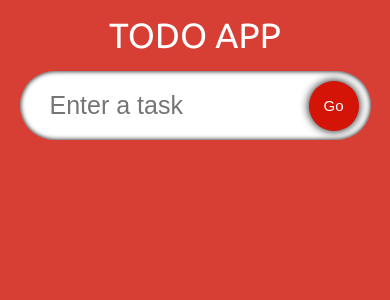
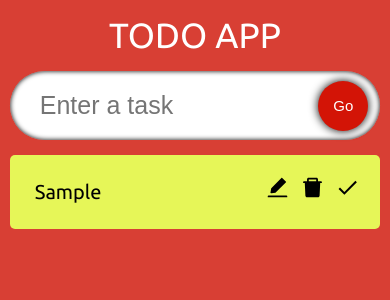
Before and after one commit to orpic/typescript-react, a React (Vite) app: page / in a window 390 px wide. Both pictures are taken after typing "Sample" into the empty fields and a click on the button "Go". Shown: the top 300 px of the page. Built offline with nearby package versions, Linux system fonts and the light colour scheme.

Commit message:
edit done functionlaity completed

```diff
--- a/src/components/SingleTodo.tsx
+++ b/src/components/SingleTodo.tsx
@@ -1,5 +1,8 @@
 import React from "react";
 import { Todo } from "../model";
+import { AiFillDelete, AiFillEdit } from "react-icons/ai";
+import { MdDone } from "react-icons/md";
+import "./styles.css";
 
 interface Props {
   todo: Todo;
@@ -8,9 +11,36 @@
 }
 
 const SingleTodo: React.FC<Props> = ({ todo, todos, setTodos }) => {
+  const handleDone = (id: number) => {
+    setTodos(
+      todos.map((todo) =>
+        todo.id === id ? { ...todo, isDone: !todo.isDone } : todo
+      )
+    );
+  };
+
+  const handleDelete = (id: number) => {
+    //
+    setTodos(todos.filter((todo) => todo.id !== id));
+  };
   return (
     <form className="todos__single">
-      <span className="todos__single--text"></span>
+      {todo.isDone ? (
+        <s className="todos__single--text">{todo.todo}</s>
+      ) : (
+        <span className="todos__single--text">{todo.todo}</span>
+      )}
+      <div>
+        <span className="icon">
+          <AiFillEdit />
+        </span>
+        <span className="icon" onClick={() => handleDelete(todo.id)}>
+          <AiFillDelete />
+        </span>
+        <span className="icon" onClick={() => handleDone(todo.id)}>
+          <MdDone />
+        </span>
+      </div>
     </form>
   );
 };
--- a/src/components/styles.css
+++ b/src/components/styles.css
@@ -50,3 +50,48 @@
   width: 90%;
   flex-wrap: wrap;
 }
+
+.todos__single {
+  display: flex;
+  width: 29.5%;
+  border-radius: 5px;
+  padding: 20px;
+  margin-top: 15px;
+  background-color: #e6f658;
+}
+
+.todos__single--text {
+  flex: 1;
+  padding: 5px;
+  border: none;
+  font-size: 20px;
+}
+
+.todos__single--text:focus {
+  outline: none;
+}
+
+.icon {
+  margin-left: 10px;
+  font-size: 25px;
+  cursor: pointer;
+}
+
+@media (max-width: 1200px) {
+  .todos__single {
+    width: 40%;
+  }
+}
+
+@media (max-width: 700px) {
+  .input {
+    width: 95%;
+  }
+  .todos {
+    width: 95%;
+  }
+
+  .todos__single {
+    width: 100%;
+  }
+}
```
